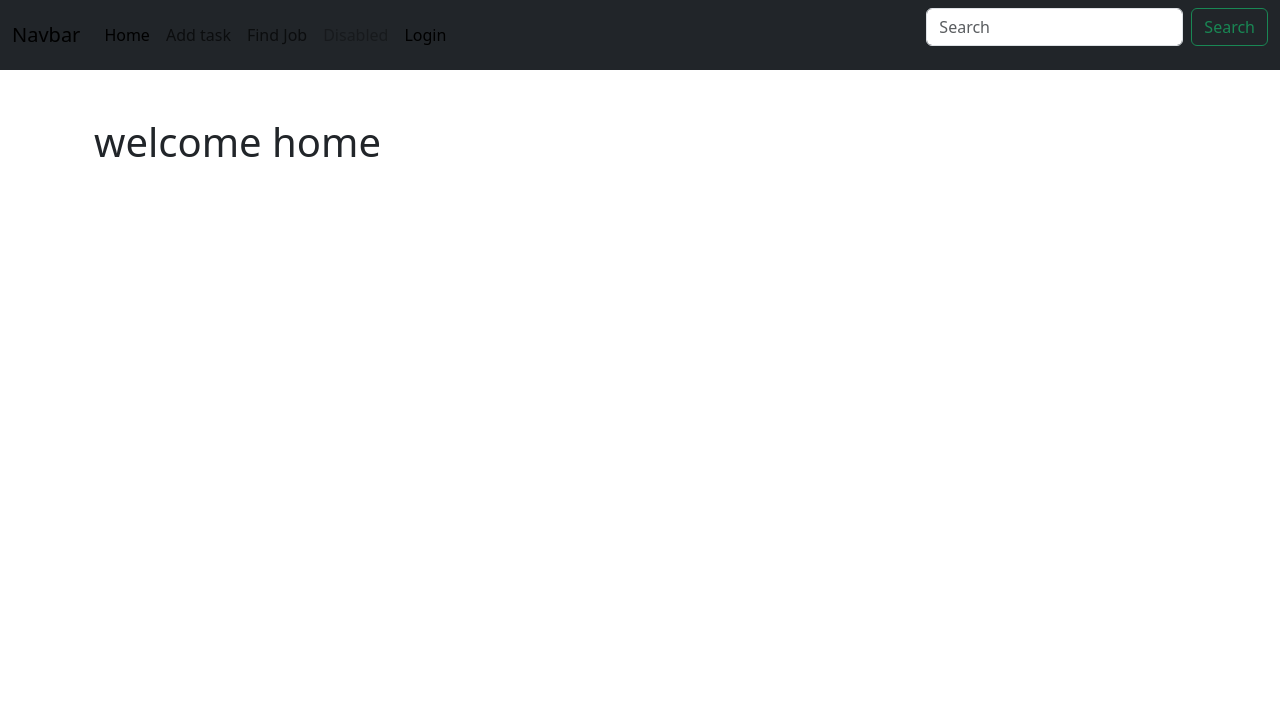
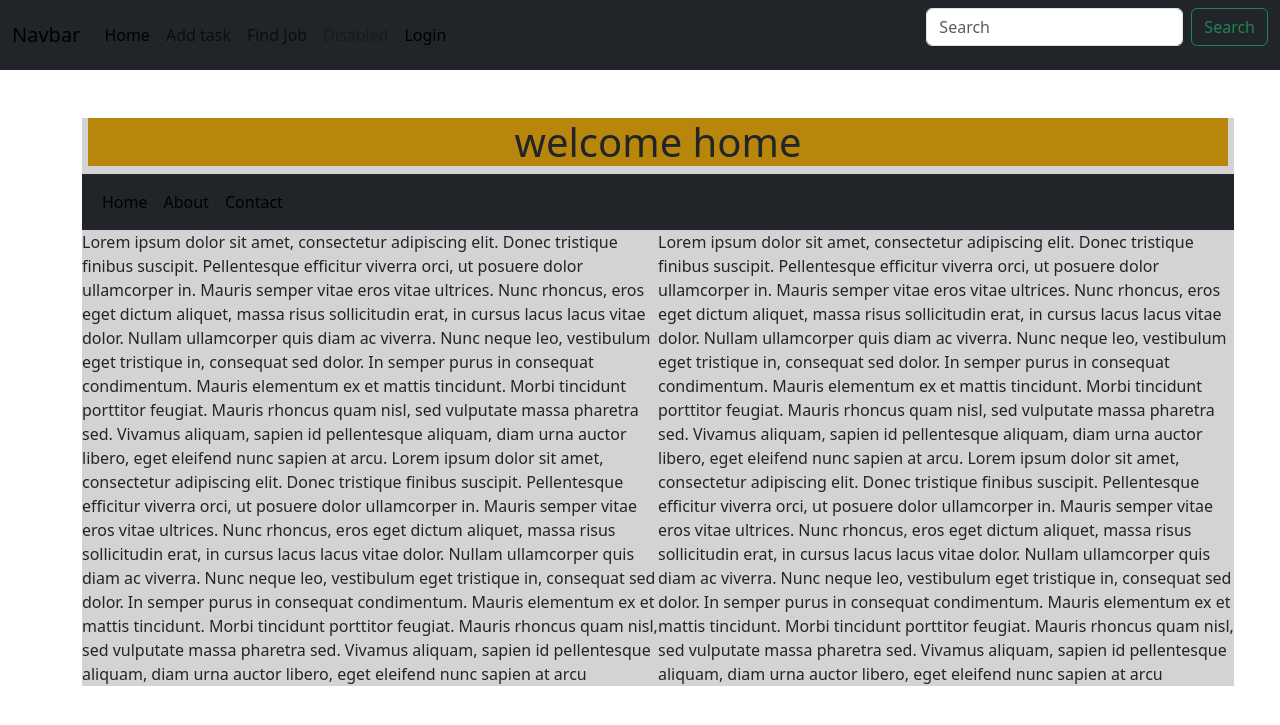
Before and after one commit to gilbertkibichii/transist-delivery-app, a Django app: page /members/home/ in a window 1280 px wide. Shown: the top 725 px of the page. Run offline with Django 4.2, Linux system fonts and the light colour scheme; some libraries are stand-ins or nearby versions.

Commit message:
curstomize the home page

```diff
--- a/core/settings.py
+++ b/core/settings.py
@@ -128,6 +128,10 @@ STATIC_URL = 'static/'
 MEDIA_URL='/media/'
 MEDIA_ROOT =os.path.join(BASE_DIR, 'media')
 
+STATICFILE_DIR =(
+    os.path.join(BASE_DIR,'static'),
+    )
+
 # Default primary key field type
 # https://docs.djangoproject.com/en/4.1/ref/settings/#default-auto-field
 
--- a/members/forms.py
+++ b/members/forms.py
@@ -7,7 +7,7 @@ from django.forms import ModelForm
 class JobForm(ModelForm):
 	class Meta:
 		model =Job
-		fields =('product','assign_driver','load_size','origin','destination','budget','description')
+		fields =('product','assign_driver','load_size','origin','destination','budget','description',)
 
 
 		labels = {
@@ -43,7 +43,6 @@ class CurstomerForm(UserCreationForm):
 	last_name = forms.CharField(required=True,widget=forms.TextInput(attrs={'class':'form-control'}))
 	phone = forms.CharField(required=True,widget=forms.TextInput(attrs={'class':'form-control'}))
 	email = forms.EmailField(required=True,widget=forms.EmailInput(attrs={'class':'form-control'}))
-	#image =forms.ImageField(widget=forms.ImageInput())
 
 
 	class Meta(UserCreationForm.Meta):
--- a/members/models.py
+++ b/members/models.py
@@ -6,7 +6,7 @@ class User(AbstractUser):
 	is_driver = models.BooleanField(default=False)
 	first_name = models.CharField(max_length=100)
 	last_name = models.CharField(max_length=100)
-	#image =models.ImageField(default='',blank =True,upload_to ='images')
+
 
 
 
@@ -14,7 +14,6 @@ class Curstomer(models.Model):
 	user = models.OneToOneField(User,on_delete=models.CASCADE ,primary_key=True)
 	phone = models.CharField(max_length=20)
 	email =models.EmailField('curstomer email')
-
 	def __str__(self):
 		return self.user.first_name + ' '+ self.user.last_name
 
@@ -27,13 +26,12 @@ class Driver(models.Model):
 	truck_capacity = models.CharField(max_length=10)
 	truck_plates =models.CharField(max_length=10)
 
-
 	def __str__(self):
 		return self.email
 
 
 class Job(models.Model):
-	owner=models.ForeignKey(User,on_delete=models.CASCADE)
+	owner=models.ForeignKey(Curstomer,on_delete=models.CASCADE)
 	assign_driver = models.IntegerField(default=0)
 	product = models.CharField(max_length=50)
 	product_category = models.CharField(max_length=30,default=product)
--- a/members/templates/members/base.html
+++ b/members/templates/members/base.html
@@ -5,7 +5,11 @@
 
 <nav class="navbar navbar-expand-lg bg-dark sticky-top">
   <div class="container-fluid">
-    <a class="navbar-brand" href="{% url 'home' %}">Navbar</a>
+    {% if user.is_authenticated %}
+      <a class="navbar-brand" href="{% url 'user' user.id %}">Navbar</a>
+      {% else %}
+      <a class="navbar-brand" href="{% url 'home' %}">Navbar</a>
+      {% endif %}
     <button class="navbar-toggler" type="button" data-bs-toggle="collapse" data-bs-target="#navbarSupportedContent" aria-controls="navbarSupportedContent" aria-expanded="false" aria-label="Toggle navigation">
       <span class="navbar-toggler-icon"></span>
     </button>
--- a/members/templates/members/curstomer_register.html
+++ b/members/templates/members/curstomer_register.html
@@ -1,7 +1,7 @@
 {% extends 'members/base.html' %}
 {% block content %}
 	<h3>register as curstomer</h3>
-	<form action="{% url 'login' %}" method="POST">
+	<form action="{% url 'login' %}" method="POST" enctype="multipath/form-data">
 		{% csrf_token %}
 		{{form.as_p}}
 		<input type="submit" name="register">
--- a/members/templates/members/driver_register.html
+++ b/members/templates/members/driver_register.html
@@ -1,6 +1,6 @@
 {% extends 'members/base.html' %}
 {% block content %}
-	<form action="{% url 'login' %}" method="POST">
+	<form action="{% url 'login' %}" method="POST" enctype="multipath/form-data">
 		<h4>Get Driver account</h4>
 		{% csrf_token %}
 		{{form.as_p}}
--- a/members/templates/members/home.html
+++ b/members/templates/members/home.html
@@ -1,6 +1,35 @@
 {% extends 'members/base.html' %}
 
 {% block content %}
-	<h1 class="container">welcome home</h1>
+<div style="background-color:lightgray; position: fixed;scrollbar-color: lightblue;">
+	<h1 class="container" style="background-color: darkgoldenrod;text-align: center;
+	width: 100vw;">welcome home</h1>
+	<nav class="navbar navbar-expand-lg bg-dark sticky-top">
+		<div class="container-fluid">
+			 <div class="collapse navbar-collapse" id="navbarSupportedContent">
+			 	<ul class="navbar-nav me-auto mb-2 mb-lg-0">
+			 		 <li class="nav-item">
+				          <a class="nav-link active" aria-current="page" href="{% url 'home' %}">Home</a>
+			        </li>
+			         <li class="nav-item">
+				          <a class="nav-link active" aria-current="page" href="{% url 'home' %}">About</a>
+			        </li>
+			         <li class="nav-item">
+				          <a class="nav-link active" aria-current="page" href="{% url 'home' %}">Contact</a>
+			        </li>
+			 	</ul>
+			 </div>
+		</div>
+	</nav>
+	<div style="display:flex;justify-content: space-beteen;">
+		<div style="width:45vw">Lorem ipsum dolor sit amet, consectetur adipiscing elit. Donec tristique finibus suscipit. Pellentesque efficitur viverra orci, ut posuere dolor ullamcorper in. Mauris semper vitae eros vitae ultrices. Nunc rhoncus, eros eget dictum aliquet, massa risus sollicitudin erat, in cursus lacus lacus vitae dolor. Nullam ullamcorper quis diam ac viverra. Nunc neque leo, vestibulum eget tristique in, consequat sed dolor. In semper purus in consequat condimentum. Mauris elementum ex et mattis tincidunt. Morbi tincidunt porttitor feugiat. Mauris rhoncus quam nisl, sed vulputate massa pharetra sed. Vivamus aliquam, sapien id pellentesque aliquam, diam urna auctor libero, eget eleifend nunc sapien at arcu.
+			Lorem ipsum dolor sit amet, consectetur adipiscing elit. Donec tristique finibus suscipit. Pellentesque efficitur viverra orci, ut posuere dolor ullamcorper in. Mauris semper vitae eros vitae ultrices. Nunc rhoncus, eros eget dictum aliquet, massa risus sollicitudin erat, in cursus lacus lacus vitae dolor. Nullam ullamcorper quis diam ac viverra. Nunc neque leo, vestibulum eget tristique in, consequat sed dolor. In semper purus in consequat condimentum. Mauris elementum ex et mattis tincidunt. Morbi tincidunt porttitor feugiat. Mauris rhoncus quam nisl, sed vulputate massa pharetra sed. Vivamus aliquam, sapien id pellentesque aliquam, diam urna auctor libero, eget eleifend nunc sapien at arcu
+		</div>
+		<div style="width:45vw">Lorem ipsum dolor sit amet, consectetur adipiscing elit. Donec tristique finibus suscipit. Pellentesque efficitur viverra orci, ut posuere dolor ullamcorper in. Mauris semper vitae eros vitae ultrices. Nunc rhoncus, eros eget dictum aliquet, massa risus sollicitudin erat, in cursus lacus lacus vitae dolor. Nullam ullamcorper quis diam ac viverra. Nunc neque leo, vestibulum eget tristique in, consequat sed dolor. In semper purus in consequat condimentum. Mauris elementum ex et mattis tincidunt. Morbi tincidunt porttitor feugiat. Mauris rhoncus quam nisl, sed vulputate massa pharetra sed. Vivamus aliquam, sapien id pellentesque aliquam, diam urna auctor libero, eget eleifend nunc sapien at arcu.
+			Lorem ipsum dolor sit amet, consectetur adipiscing elit. Donec tristique finibus suscipit. Pellentesque efficitur viverra orci, ut posuere dolor ullamcorper in. Mauris semper vitae eros vitae ultrices. Nunc rhoncus, eros eget dictum aliquet, massa risus sollicitudin erat, in cursus lacus lacus vitae dolor. Nullam ullamcorper quis diam ac viverra. Nunc neque leo, vestibulum eget tristique in, consequat sed dolor. In semper purus in consequat condimentum. Mauris elementum ex et mattis tincidunt. Morbi tincidunt porttitor feugiat. Mauris rhoncus quam nisl, sed vulputate massa pharetra sed. Vivamus aliquam, sapien id pellentesque aliquam, diam urna auctor libero, eget eleifend nunc sapien at arcu
+		</div>
+	</div>
+
+</div>
 
 {% endblock content %}
--- /dev/null
+++ b/members/templates/members/take_job.html
@@ -0,0 +1,6 @@
+{% extends 'members/base.html' %}
+
+{% block content %}
+	 welcome to job assignment
+
+{% endblock content %}
--- a/members/templates/members/user.html
+++ b/members/templates/members/user.html
@@ -1,5 +1,5 @@
-{% extends "members/base.html" %}
+ {% extends "members/base.html" %}
 
 {% block content %}
-<h1>welcome {{person}}</h1>
+	<h1>welcome {{user}}</h1>
 {% endblock content %}
--- a/members/urls.py
+++ b/members/urls.py
@@ -11,5 +11,7 @@ urlpatterns = [
 	path('home/',views.home, name ='home'),
 	path('login/',views.login_user,name='login'),
 	path('logout/',views.logout_user, name='logout'),
-	path('job_info/<job_id>/',views.job_info,name='job_info')
+	path('job_info/<job_id>/',views.job_info,name='job_info'),
+	path('user/<user_id>/',views.user,name='user'),
+	path('take_job/<job_id>/',views.take_job,name='take_job')
 ]
--- a/members/views.py
+++ b/members/views.py
@@ -5,6 +5,31 @@ from .models import User,Curstomer,Driver,Job
 from .forms import CurstomerForm,DriverForm,JobForm
 from django.contrib.auth import authenticate,login,logout
 from django.contrib import messages
+from django.core.mail import send_mail
+
+def take_job(request,job_id):
+	job =Job.objects.get(pk=job_id)
+
+	if request.user.is_driver:
+		job.assign_driver=request.user.id
+		send_mail(
+			"bid for the job",
+			"I am exited to be applying for the Transport position ",
+			"{{request.user.email}}",
+			['{{job.owner.email}}'],
+			fail_silently=False
+			)
+		if job.assign_driver==request.user.id:
+			messages.success(request,"you've been assigned the task proceed to the destination")
+
+	return render(request,'members/take_job.html',{})
+
+
+
+def user(request,user_id):
+	user =User.objects.get(pk=user_id)
+	return render(request,'members/user.html',{'user':user})
+
 
 
 
```
Also changed, not shown: members/templates/members/job_info.html (+18 -5 lines), db.sqlite3, members/migrations/0006_user_image.py (added), members/migrations/0007_alter_driver_user.py (added), members/migrations/0008_alter_driver_user.py (added), members/migrations/0009_remove_user_image_curstomer_image_driver_image.py (added), members/migrations/0010_remove_curstomer_image_remove_driver_image.py (added), members/migrations/0011_alter_job_owner.py (added).
